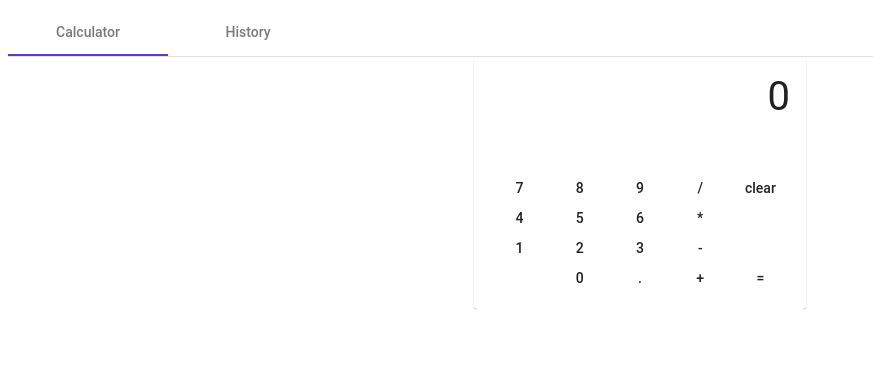
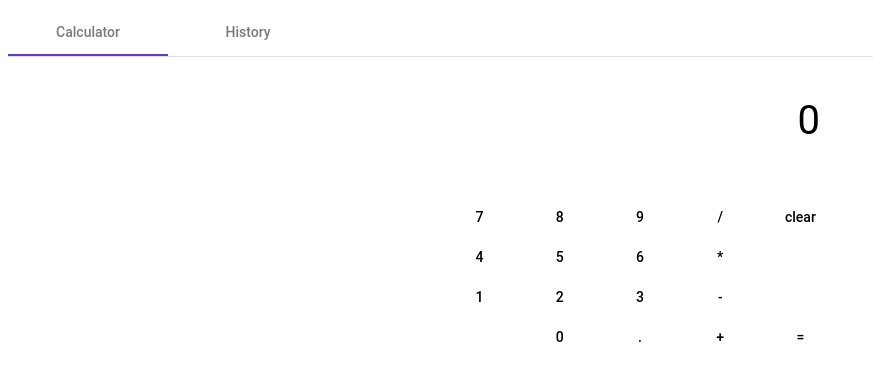
Before and after one commit to holahmeds/WebCalc, an Angular app: page / in a window 1280 px wide. Shown: the top 380 px of the page, without its empty margins (0-873 px from the left). Built offline with nearby package versions, Linux system fonts and the light colour scheme.

Commit message:
Prettied up the UI

```diff
--- a/src/app/app.component.html
+++ b/src/app/app.component.html
@@ -1,7 +1,9 @@
 <mat-tab-group>
   <mat-tab label="Calculator">
-    <mat-card>
-      <div class="display">{{displayText}}</div>
+    <div class="calc-container">
+      <div class="display">
+        {{ (displayText.length>displaySize) ? '..'+(displayText | slice:displayText.length-displaySize:displayText.length) : displayText }}
+      </div>
 
       <mat-grid-list cols="5" rowHeight="2:1">
         <mat-grid-tile *ngFor="let button of buttons">
@@ -9,14 +11,15 @@
           <div *ngIf="button == null"></div>
         </mat-grid-tile>
       </mat-grid-list>
-    </mat-card>
+    </div>
   </mat-tab>
 
   <mat-tab label="History">
     <mat-list>
-      <mat-list-item *ngFor="let calc of history">
+      <mat-list-item *ngFor="let calc of history; last as last">
         <h1 mat-line>{{calc.result}}</h1>
         <p mat-line>{{calc.expression}}</p>
+        <mat-divider *ngIf="!last"></mat-divider>
       </mat-list-item>
     </mat-list>
   </mat-tab>
--- a/src/app/app.component.scss
+++ b/src/app/app.component.scss
@@ -1,14 +1,14 @@
-@import '~@angular/material/theming';
-@import 'src/styles.scss';
 
 div.display {
 	margin: auto;
-	height: 100px;
+	height: 80px;
+	padding: 20px;
 
 	text-align: right;
 	font-size: 40px;
 }
-mat-card {
+.calc-container {
 	margin: auto;
-	width: 300px;
+	max-width: 400px;
+	padding: 20px;
 }
--- a/src/app/app.component.ts
+++ b/src/app/app.component.ts
@@ -7,6 +7,7 @@ import { Component, HostListener } from '@angular/core';
 })
 export class AppComponent {
 	displayText: string = "0";
+	readonly displaySize = 15;
 
 	items: string[] = ["0"];
 	last_item_number: boolean = true;
--- a/src/app/app.module.ts
+++ b/src/app/app.module.ts
@@ -1,7 +1,7 @@
 import { BrowserAnimationsModule } from '@angular/platform-browser/animations';
 import { BrowserModule } from '@angular/platform-browser';
-import { MatCardModule } from '@angular/material/card';
 import { MatButtonModule } from '@angular/material/button';
+import { MatDividerModule } from '@angular/material/divider';
 import { MatListModule } from '@angular/material/list';
 import { MatGridListModule } from '@angular/material/grid-list';
 import { MatTabsModule } from '@angular/material/tabs';
@@ -16,8 +16,8 @@ import { AppComponent } from './app.component';
   imports: [
   	BrowserAnimationsModule,
     BrowserModule,
-    MatCardModule,
     MatButtonModule,
+    MatDividerModule,
     MatListModule,
     MatGridListModule,
     MatTabsModule,
```
